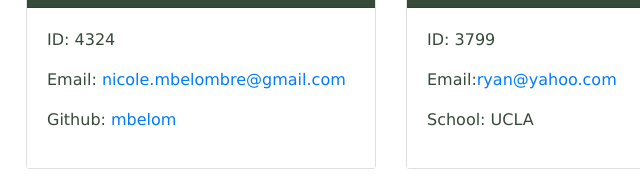
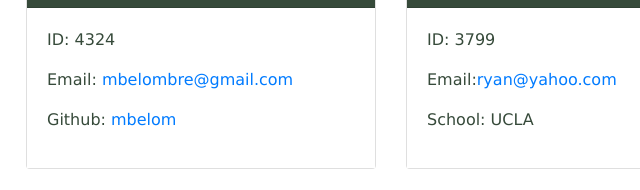
Before and after one commit to mbelom/catan-me, a website: page dist/index.html in a window 1280 px wide. Shown: the part 352-542 px from the top of the page, 439-1079 px from the left. Drawn offline with nearby package versions, Linux system fonts and the light colour scheme.

Commit message:
index edited

```diff
--- a/dist/index.html
+++ b/dist/index.html
@@ -47,7 +47,7 @@
 
             <div class="card-body">
                 <p class="id">ID: 4324</p>
-                <p class="email">Email: <a href="mailto:mbelombre@gmail.com">nicole.mbelombre@gmail.com</a></p>
+                <p class="email">Email: <a href="mailto:mbelombre@gmail.com">mbelombre@gmail.com</a></p>
                 <p class="github">Github: <a href="https://github.com/mbelom">mbelom</a></p>
             </div>
 
```
